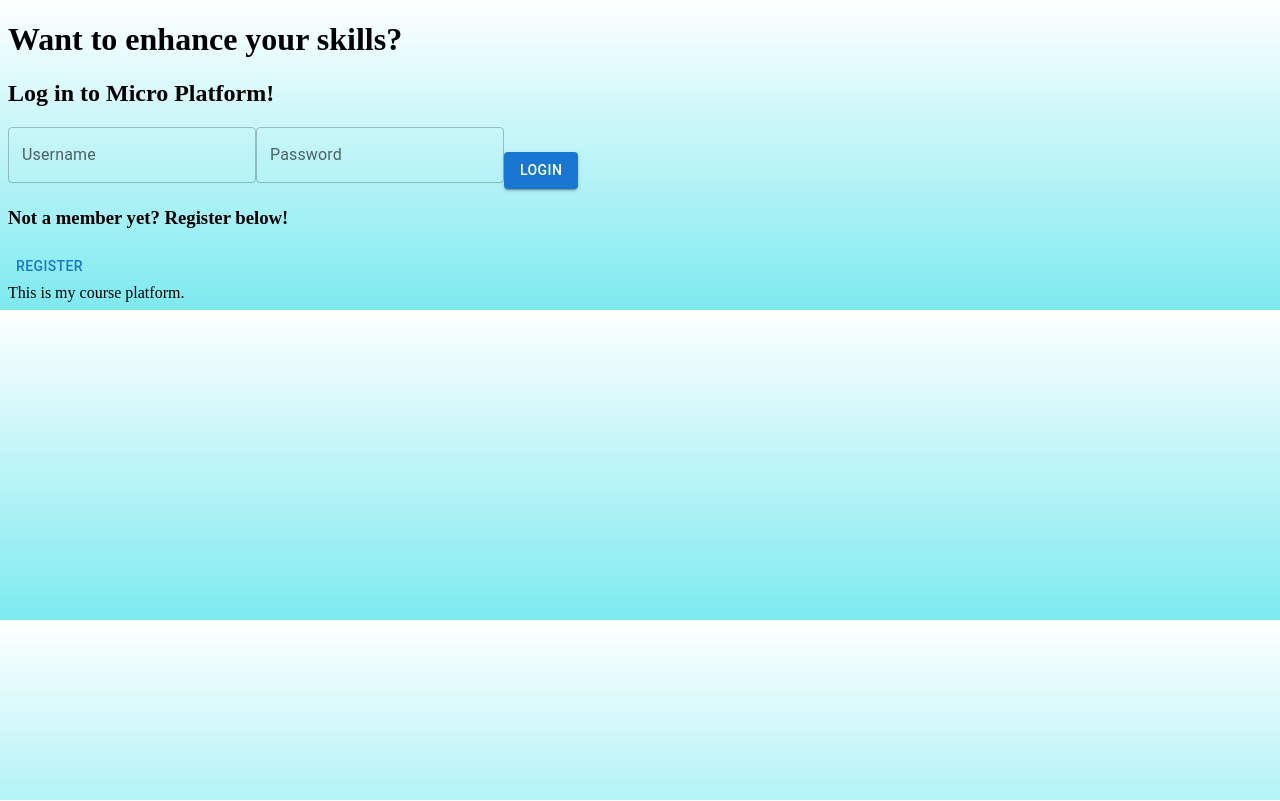
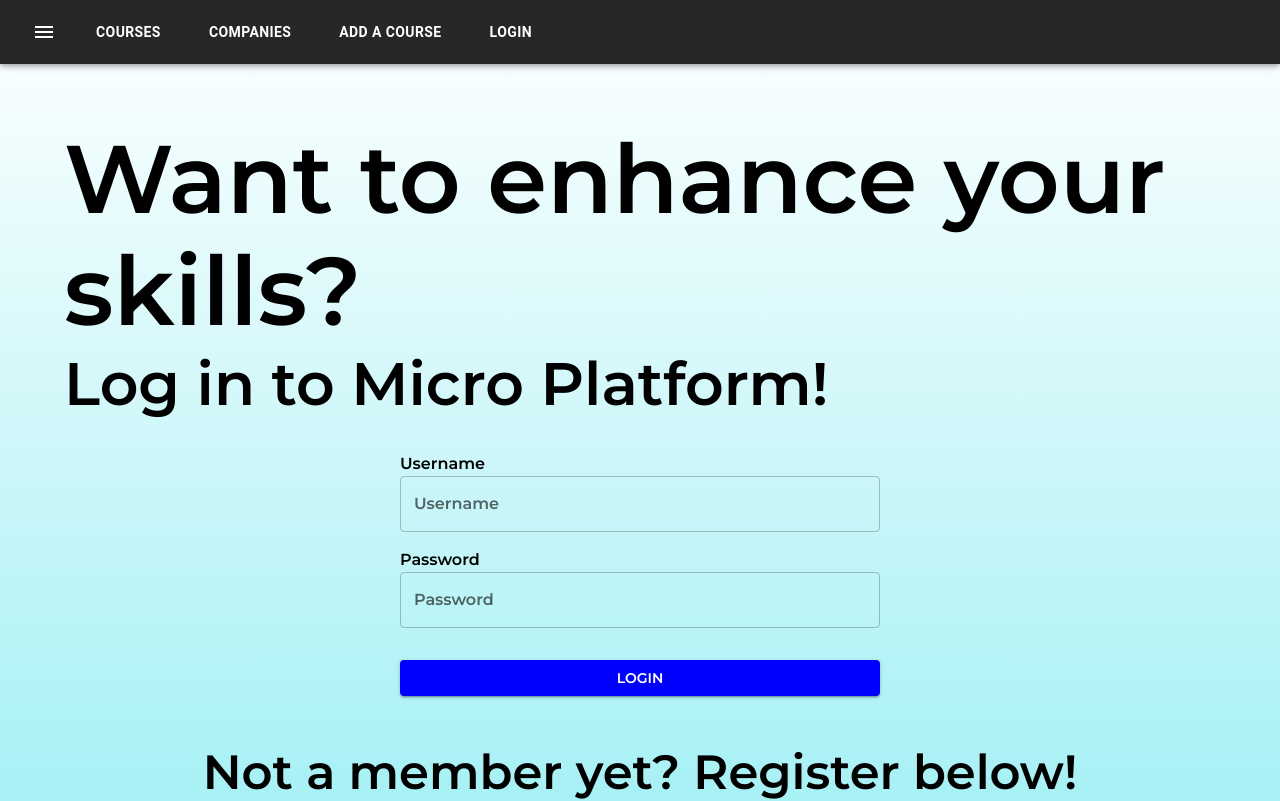
Before and after one commit to vainorantanen/microdegree-platform, a React app: page /login in a window 1280 px wide. Shown: the top 801 px of the page. Built offline with nearby package versions, Linux system fonts and the light colour scheme; no server answers.

Commit message:
fixed cypress and testing errors

```diff
--- a/src/App.js
+++ b/src/App.js
@@ -12,13 +12,11 @@ import CoursesList from './components/CoursesList'
 import AddCoursePage from './components/AddCoursePage'
 import CourseInfoPage from './components/CourseInfoPage'
 import CompaniesList from './components/CompaniesList'
-import RegisterPage from './components/RegisterPage'
 import CompanyInfoPage from './components/CompanyInfoPage'
 
 import {
   Routes, Route
 } from 'react-router-dom'
-import Togglable from './components/Togglable'
 import Footer from './components/Footer'
 import Navbar from './components/Navbar/Navbar'
 
@@ -104,22 +102,6 @@ const App = () => {
     setCourses(courses.map(c => c.id === course.id ? updatedCourse : c))
   }
 
-  if (!user) {
-    return (
-      <div className='container'>
-        <h1>Want to enhance your skills?</h1>
-        <h2>Log in to Micro Platform!</h2>
-        <Notification info={info} />
-        <LoginForm login={login} />
-        <h3>Not a member yet? Register below!</h3>
-        <Togglable buttonLabel='Register' ref={registerFormRef}>
-          <RegisterPage addUser={addUser}/>
-        </Togglable>
-      </div>
-    )
-  }
-
-
   return (
     <ThemeProvider theme={theme}>
       <Box style={{ marginTop: '4rem' }}>
@@ -131,6 +113,8 @@ const App = () => {
           <Route path='/courses/:id' element={<CourseInfoPage courses={courses} like={like} />} />
           <Route path='/companies' element={<CompaniesList users={users}/>} />
           <Route path='/companies/:id' element={<CompanyInfoPage users={users}/>} />
+          <Route path='/login' element={<LoginForm login={login} info={info} registerFormRef={registerFormRef}
+            addUser={addUser}/>} />
         </Routes>
         <Footer />
       </Box>
--- a/src/components/AddCoursePage.js
+++ b/src/components/AddCoursePage.js
@@ -1,8 +1,12 @@
 import React from 'react'
 import { useState } from 'react'
-import TextField from '@mui/material/TextField'
-import Button from '@mui/material/Button'
-import Box from '@mui/material/Box'
+import {
+  TextField,
+  Button,
+  Typography,
+  Container,
+  Box
+} from '@mui/material'
 
 
 const AddCoursePage = ({ addCourse }) => {
@@ -22,16 +26,42 @@ const AddCoursePage = ({ addCourse }) => {
   }
 
   return (
-    <div>
-      <h4>Add a new course!</h4>
+    <Container sx={{ marginTop: '5rem',
+      display: 'flex',
+      flexDirection: 'column',
+      alignItems: 'center',
+      justifyContent: 'center',
+      minHeight: '100vh',
+    }}>
+      <Typography
+        sx={{
+          fontSize: '3rem',
+          textAlign: 'center',
+          '@media (max-width: 442px)': {
+            fontSize: '1.5rem',
+          },
+        }}
+      >
+          Add a new course!
+      </Typography>
 
-      <Box component="form" onSubmit={handleSubmit}>
+      <Box component="form" onSubmit={handleSubmit}
+        sx={{
+          display: 'flex',
+          flexDirection: 'column',
+          marginTop: '2rem',
+          marginBottom: '2rem',
+          width: '100%',
+          maxWidth: '30rem',
+        }}
+      >
         <TextField
           id="title"
           label="Course title"
           placeholder="title"
           value={title}
           onChange={({ target }) => setTitle(target.value)}
+          sx={{ marginBottom: '1rem' }}
         />
         <TextField
           id="company"
@@ -39,6 +69,7 @@ const AddCoursePage = ({ addCourse }) => {
           placeholder="company"
           value={company}
           onChange={({ target }) => setCompany(target.value)}
+          sx={{ marginBottom: '1rem' }}
         />
         <TextField
           id="url"
@@ -46,6 +77,7 @@ const AddCoursePage = ({ addCourse }) => {
           placeholder="url"
           value={url}
           onChange={({ target }) => setUrl(target.value)}
+          sx={{ marginBottom: '1rem' }}
         />
         <TextField
           id="additionalinfo"
@@ -55,16 +87,26 @@ const AddCoursePage = ({ addCourse }) => {
           rows={4}
           value={description}
           onChange={({ target }) => setDescription(target.value)}
+          sx={{ marginBottom: '1rem' }}
         />
         <Button
+          type="submit"
           variant="contained"
-          type="submit"
-          style={{ marginTop: '2%' }}
+          color="primary"
+          fullWidth
+          sx={{ backgroundColor: 'blue', color: 'white',
+            transition: 'transform 0.3s',
+            marginTop: '1rem',
+            marginBottom: '1rem',
+            '&:hover': {
+              transform: 'scale(1.05)',
+              backgroundImage: 'linear-gradient(to bottom, #003eff, #006eff)' }
+          }}
         >
           Add!
         </Button>
       </Box>
-    </div>
+    </Container>
   )
 }
 
--- a/src/components/CompaniesList.js
+++ b/src/components/CompaniesList.js
@@ -4,7 +4,13 @@ import { Box, Container, Typography } from '@mui/material'
 
 const CompaniesList = ({ users }) => {
   return (
-    <Container>
+    <Container sx={{ marginTop: '5rem',
+      display: 'flex',
+      flexDirection: 'column',
+      alignItems: 'center',
+      justifyContent: 'center',
+      minHeight: '100vh',
+    }}>
       <Typography
         variant="h2"
         sx={{
--- a/src/components/LoginForm.js
+++ b/src/components/LoginForm.js
@@ -1,44 +1,96 @@
 import React from 'react'
 import { useState } from 'react'
-import TextField from '@mui/material/TextField'
-import Button from '@mui/material/Button'
-import Box from '@mui/material/Box'
+import { Container, Box, TextField, Button, Typography } from '@mui/material'
+import Togglable from './Togglable'
+import RegisterPage from './RegisterPage'
+import { useNavigate } from 'react-router-dom'
 
-
-const LoginForm = ({ login }) => {
+const LoginForm = ({ login, registerFormRef, addUser }) => {
   const [username, setUsername] = useState('')
   const [password, setPassword] = useState('')
 
+  const navigate = useNavigate()
+
   const handleSubmit = async (event) => {
     event.preventDefault()
+    try {
       await login(username, password)
+      setUsername('')
+      setPassword('')
+
+      navigate('/')
+    } catch (error) {
+      console.log('error:', error) // Error message
+    }
   }
 
   return (
-    <Box component="form" onSubmit={handleSubmit}>
+    <Container sx={{ marginTop: '5rem',
+      display: 'flex',
+      flexDirection: 'column',
+      alignItems: 'center',
+      justifyContent: 'center',
+      minHeight: '100vh',
+    }}>
+      <Box>
+        <Typography variant='h1'>Want to enhance your skills?</Typography>
+        <Typography variant='h2'>Log in to Micro Platform!</Typography>
+      </Box>
+      <Box component="form" onSubmit={handleSubmit}
+        sx={{
+          display: 'flex',
+          flexDirection: 'column',
+          marginTop: '2rem',
+          marginBottom: '2rem',
+          width: '100%',
+          maxWidth: '30rem',
+        }}
+      >
+        <Typography>Username</Typography>
         <TextField
           id="username"
           label="Username"
           value={username}
+          className="username-input"
           onChange={({ target }) => setUsername(target.value)}
+          sx={{ marginBottom: '1rem' }}
         />
-
+        <Typography>Password</Typography>
         <TextField
           id="password"
           label="Password"
           type="password"
           value={password}
+          className='password-input'
           onChange={({ target }) => setPassword(target.value)}
+          sx={{ marginBottom: '1rem' }}
         />
 
         <Button
+          type="submit"
           variant="contained"
-        type="submit"
-        style={{ marginTop: '2%' }}
+          color="primary"
+          className='login-button-input'
+          fullWidth
+          sx={{ backgroundColor: 'blue', color: 'white',
+            transition: 'transform 0.3s',
+            marginTop: '1rem',
+            marginBottom: '1rem',
+            '&:hover': {
+              transform: 'scale(1.05)',
+              backgroundImage: 'linear-gradient(to bottom, #003eff, #006eff)' }
+          }}
         >
           Login
         </Button>
       </Box>
+      <Box>
+        <Typography variant='h3'>Not a member yet? Register below!</Typography>
+        <Togglable buttonLabel='Register' ref={registerFormRef}>
+          <RegisterPage addUser={addUser}/>
+        </Togglable>
+      </Box>
+    </Container>
   )
 }
 
--- a/src/components/Navbar/Navbar.js
+++ b/src/components/Navbar/Navbar.js
@@ -16,7 +16,7 @@ import {
 import { Menu as MenuIcon } from '@mui/icons-material'
 import './navbar.css'
 
-import { Link, Navigate } from 'react-router-dom'
+import { Link } from 'react-router-dom'
 
 const theme = createTheme({
   palette: {
@@ -62,20 +62,18 @@ const Navbar = ({ user, logout }) => {
             <StyledButton color="inherit" component={Link} to="/addcourse">
               Add a course
             </StyledButton>
-            <div>
-              <Typography>
-                {user && (
-                  <>{user.name} Logged in</>
-                )}
-              </Typography>
-              {user ? (
-                <><Button onClick={logout} >
+            <Typography className='logged-user'>
+              {user && (
+                <>{user.name} Logged in</>
+              )}
+            </Typography>
+            {user ? (
+              <StyledButton onClick={logout} >
                 Logout
-                </Button></>
-              ) : <Button onClick={Navigate('/login')} >
+              </StyledButton>
+            ) : <StyledButton color="inherit" component={Link} to="/login">
               Login
-              </Button>}
-            </div>
+            </StyledButton>}
           </div>
         </Toolbar>
       </AppBar>
@@ -90,6 +88,13 @@ const Navbar = ({ user, logout }) => {
           <ListItemButton component={Link} to="/addcourse" onClick={toggleDrawer}>
             <ListItemText primary="Add a course" />
           </ListItemButton>
+          {!user ? (
+            <ListItemButton component={Link} to="/login" onClick={toggleDrawer}>
+              <ListItemText primary="Login" />
+            </ListItemButton>
+          ) : <ListItemButton onClick={logout}>
+            <ListItemText primary="Logout" />
+          </ListItemButton>}
         </List>
       </Drawer>
     </ThemeProvider>
```
Also changed, not shown: 2 other files (tests, documents, lock files or other folders). Lines whose indentation alone changed are shown as unchanged.
